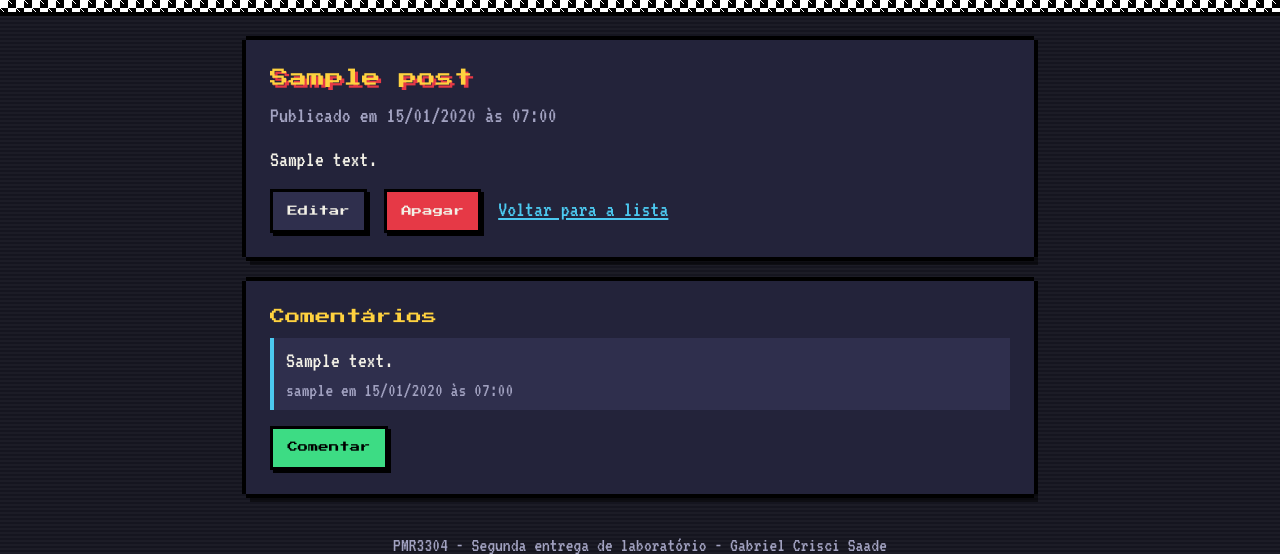
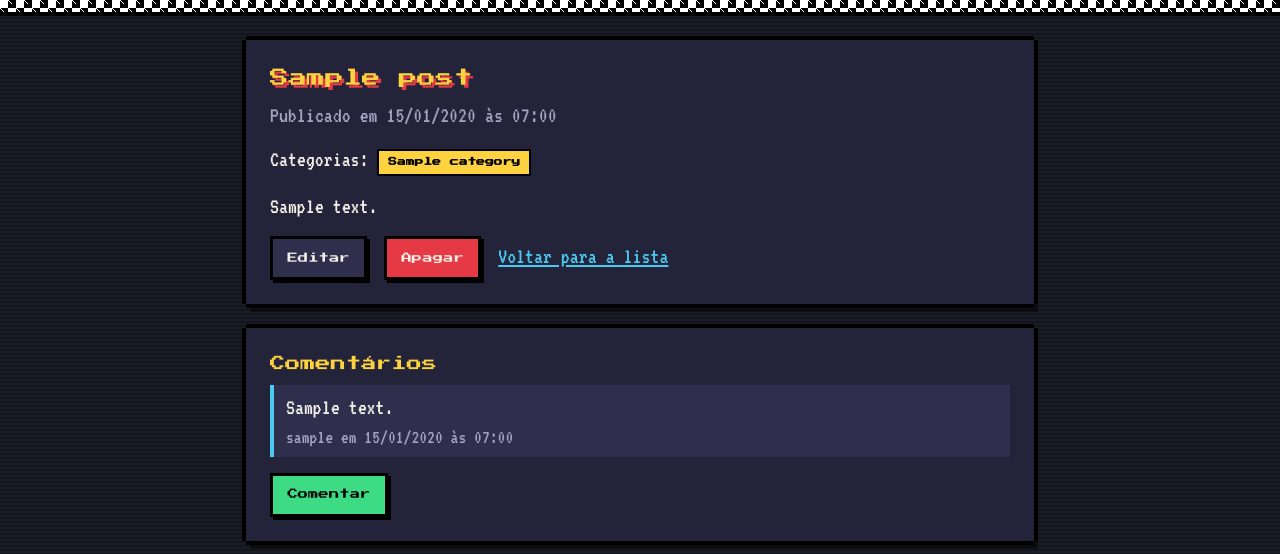
Before and after one commit to gcsaade05-svg/pmr3304-lab2-blog, a Django app: page /1/ in a window 1280 px wide. Shown: the part 74-628 px from the top of the page. Run offline with Django 5.2, Linux system fonts and the light colour scheme; tables that the repository leaves empty hold one stand-in row (values such as "Sample post").

Commit message:
Parte 3: modelo Category e categorias na página do post
Cria o modelo Category (nome e descrição), registrado no admin, e o
relacionamento N para N com Post (ManyToManyField). A página
individual do post exibe as categorias às quais ele pertence.

Co-Authored-By: Claude Opus 5.5 <noreply@anthropic.com>
Claude-Session: https://claude.ai/code/session_01BPju5gKbAzLbBSXTnDNgLb

```diff
--- a/blog/admin.py
+++ b/blog/admin.py
@@ -1,6 +1,7 @@
 from django.contrib import admin
 
-from .models import Post, Comment
+from .models import Post, Comment, Category
 
 admin.site.register(Post)
 admin.site.register(Comment)
+admin.site.register(Category)
--- a/blog/models.py
+++ b/blog/models.py
@@ -1,12 +1,21 @@
 from django.conf import settings
 from django.db import models
 from django.utils import timezone
+
+
+class Category(models.Model):
+    name = models.CharField(max_length=255)
+    description = models.TextField()
+
+    def __str__(self):
+        return self.name
 
 
 class Post(models.Model):
     title = models.CharField(max_length=255)
     content = models.TextField()  # conteúdo armazenado como código HTML
     pub_date = models.DateTimeField(default=timezone.now)
+    categories = models.ManyToManyField(Category, blank=True)
 
     def __str__(self):
         return self.title
--- a/blog/templates/blog/detail.html
+++ b/blog/templates/blog/detail.html
@@ -8,6 +8,14 @@
 <article class="card p-4">
     <h2>{{ post.title }}</h2>
     <p class="text-muted">Publicado em {{ post.pub_date|date:"d/m/Y \à\s H:i" }}</p>
+    {% if post.categories.all %}
+    <p>
+        Categorias:
+        {% for category in post.categories.all %}
+            <span class="badge text-bg-secondary">{{ category.name }}</span>
+        {% endfor %}
+    </p>
+    {% endif %}
     <section class="conteudo-post">
         {{ post.content|safe }}
     </section>
```
Also changed, not shown: blog/migrations/0003_category_post_categories.py (added).
